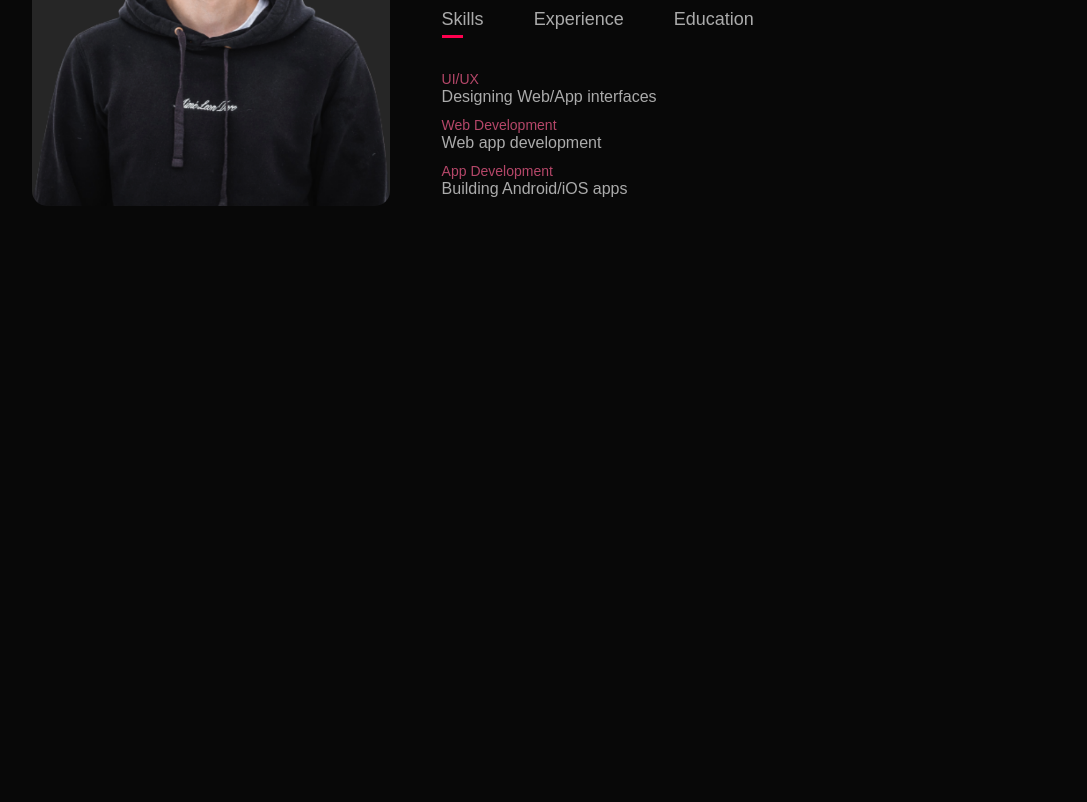
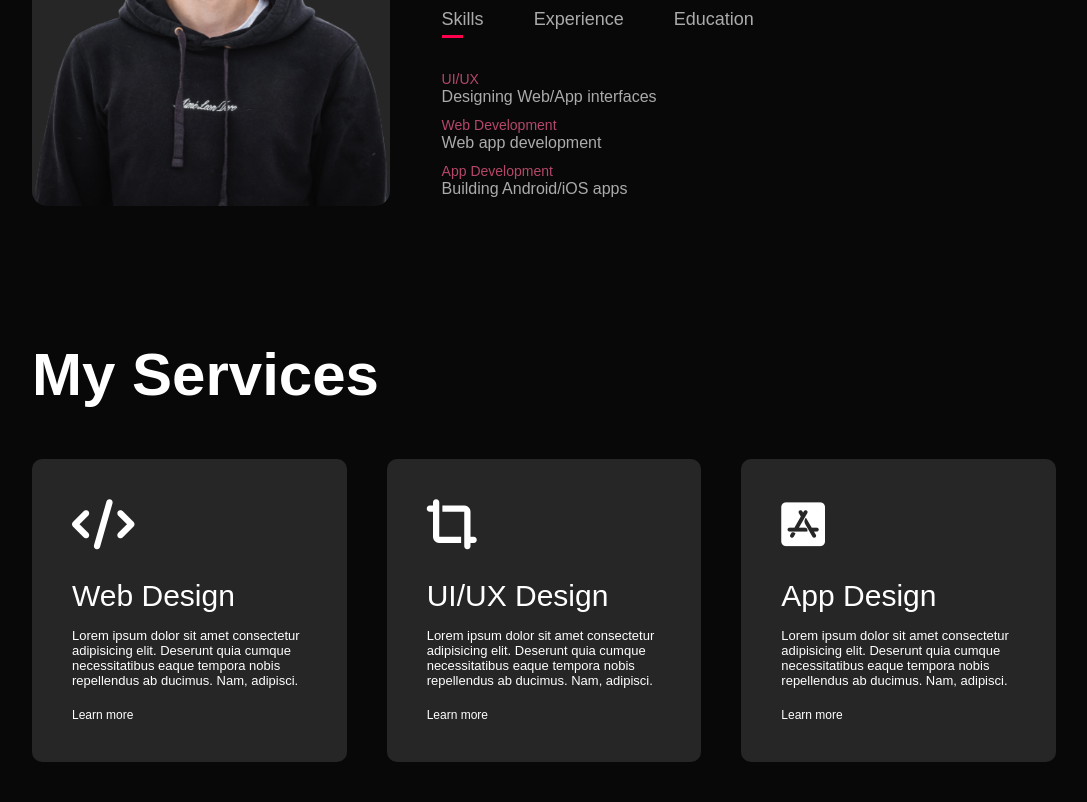
Before and after one commit to pm-2001/portfolio.github.io, a plain HTML site: page index.html in a window 1280 px wide. Shown: the part 1150-1952 px from the top of the page, without its empty margins (96-1183 px from the left). Before the commit the page ends 1450 px from the top, so only its background shows below. Drawn offline with Linux system fonts and the light colour scheme.

Commit message:
services

```diff
--- a/index.html
+++ b/index.html
@@ -6,6 +6,7 @@
     <meta name="viewport" content="width=device-width, initial-scale=1.0">
     <title>Prince Maurya </title>
     <link rel="stylesheet" href="style.css">
+    <script src="https://kit.fontawesome.com/7db74c57a3.js" crossorigin="anonymous"></script>
 </head>
 <body>
    <div id="header">
@@ -69,7 +70,36 @@
         </div>
     </div>
    </div>
+<!-- ---------------services---------- -->
 
+<div id="services">
+    <div class="container">
+        <h1 class="sub-title">My Services</h1>
+        <div class="services-list">
+            <div>
+                <i class="fa-solid fa-code"></i>
+                <h2>Web Design</h2>
+                <p>Lorem ipsum dolor sit amet consectetur adipisicing elit. Deserunt quia cumque necessitatibus eaque tempora nobis repellendus ab ducimus. Nam, adipisci.
+                </p>
+                <a href="#">Learn more</a>
+            </div>
+            <div>
+                <i class="fa-solid fa-crop-simple"></i>
+                <h2>UI/UX Design</h2>
+                <p>Lorem ipsum dolor sit amet consectetur adipisicing elit. Deserunt quia cumque necessitatibus eaque tempora nobis repellendus ab ducimus. Nam, adipisci.
+                </p>
+                <a href="#">Learn more</a>
+            </div>
+            <div>
+                <i class="fa-brands fa-app-store-ios"></i>
+                <h2>App Design</h2>
+                <p>Lorem ipsum dolor sit amet consectetur adipisicing elit. Deserunt quia cumque necessitatibus eaque tempora nobis repellendus ab ducimus. Nam, adipisci.
+                </p>
+                <a href="#">Learn more</a>
+            </div>
+        </div>
+    </div>
+</div>
    <script>
         var tablinks = document.getElementsByClassName("tab-links");
         var tabcontents = document.getElementsByClassName("tab-contents");
--- a/style.css
+++ b/style.css
@@ -148,3 +148,49 @@ nav ul li a:hover::after{
 .tab-contents.active-tab{
     display: block;
 }
+
+/* ----------services--------- */
+#services{
+    padding: 30px 0;
+}
+
+.services-list{
+    display: grid;
+    grid-template-columns: repeat(auto-fit,minmax(250px,1fr));
+    grid-gap : 40px;
+    margin-top: 50px;
+}
+
+.services-list div{
+    background: #262626;
+    padding: 40px;
+    font-size: 13px;
+    font-weight: 300;
+    border-radius: 10px;
+    transition: background  0.5s, transform 0.5s;
+}
+
+.services-list div i{
+    font-size: 50px;
+    margin-bottom: 30px;
+}
+
+.services-list div h2{
+    font-size: 30px;
+    font-weight: 500;
+    margin-bottom: 15px;
+
+}
+
+.services-list div a{
+    text-decoration: none;
+    color: #ffff;
+    font-size: 12px;
+    margin-top: 20px;
+    display: inline-block;
+}
+
+.services-list div:hover{
+    background: #ff004f;
+    transform: translate(0px, -10px);
+}
```
